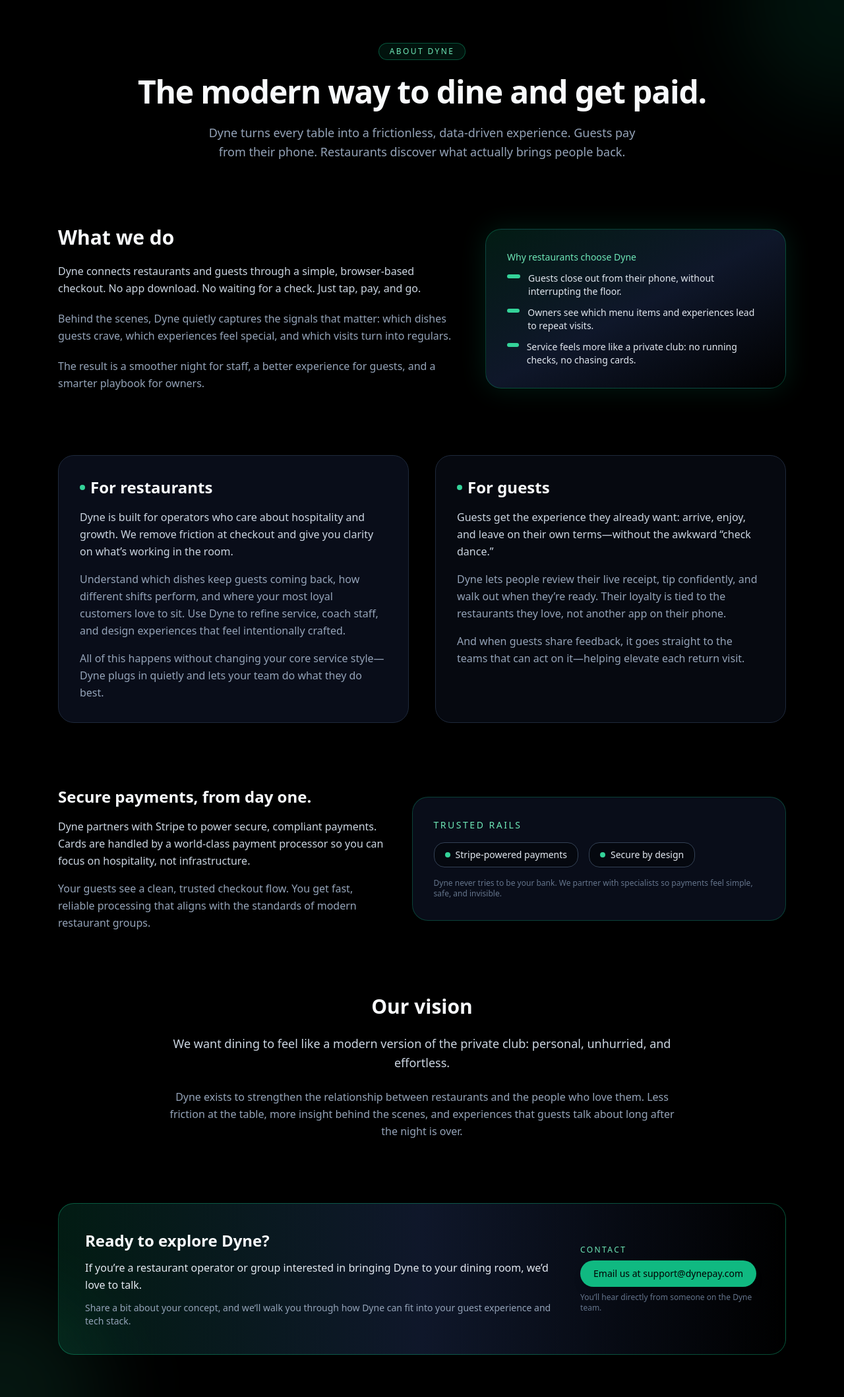
After one commit to justinhmosher/Digit, a Django app: page /about in a window 1280 px wide. The commit adds this page. Shown: the whole page at 66% size. Run offline with Django 5.2, Linux system fonts and the light colour scheme; some libraries are stand-ins or nearby versions.

Commit message:
polishing

```diff
--- a/core/urls.py
+++ b/core/urls.py
@@ -11,6 +11,7 @@ urlpatterns = [
 	path('',views_home.customer_home,name="homepage"),
     path("home",views.discovery,name="home"),
     path("terms", views.terms,name="terms"),
+    path("about", views.about_us,name="about_us"),
     path("privacy", views.privacy,name="privacy"),
     path("customer/signup", views.signup, name="signup"),
 	path('customer/signup/api/',views.customer_begin_api,name="customer_begin_api"),
--- a/core/views.py
+++ b/core/views.py
@@ -1132,6 +1132,9 @@ def terms(request):
 def privacy(request):
     return render(request, "core/privacy.html")
 
+def about_us(request):
+    return render(request, "core/about_us.html")
+
 @require_POST
 def owner_begin_existing_api(request):
     """
--- /dev/null
+++ b/templates/core/about_us.html
@@ -0,0 +1,216 @@
+<!DOCTYPE html>
+<html lang="en">
+<head>
+  <meta charset="UTF-8" />
+  <meta name="viewport" content="width=device-width, initial-scale=1" />
+  <title>About Us — Dyne</title>
+  <script src="https://cdn.tailwindcss.com"></script>
+</head>
+
+<body class="min-h-screen bg-black text-slate-50">
+  <div class="relative overflow-hidden">
+    <!-- Subtle gradient glow -->
+    <div class="pointer-events-none absolute inset-0">
+      <div class="absolute -top-40 -right-40 h-80 w-80 rounded-full bg-emerald-500/10 blur-3xl"></div>
+      <div class="absolute -bottom-40 -left-40 h-80 w-80 rounded-full bg-emerald-400/10 blur-3xl"></div>
+    </div>
+
+    <main class="relative z-10 max-w-6xl mx-auto px-6 py-16 space-y-24">
+
+      <!-- Hero -->
+      <section class="text-center space-y-6">
+        <span class="inline-flex items-center gap-2 rounded-full border border-emerald-500/40 bg-emerald-500/10 px-4 py-1 text-xs uppercase tracking-[0.2em] text-emerald-300">
+          About Dyne
+        </span>
+
+        <h1 class="text-4xl md:text-5xl font-semibold tracking-tight">
+          The modern way to dine and get paid.
+        </h1>
+
+        <p class="max-w-2xl mx-auto text-slate-400 text-lg leading-relaxed">
+          Dyne turns every table into a frictionless, data-driven experience.
+          Guests pay from their phone. Restaurants discover what actually brings
+          people back.
+        </p>
+      </section>
+
+      <!-- What is Dyne -->
+      <section class="grid md:grid-cols-[1.6fr,1.2fr] gap-10 items-center">
+        <div class="space-y-5">
+          <h2 class="text-2xl md:text-3xl font-semibold">
+            What we do
+          </h2>
+          <p class="text-slate-300 leading-relaxed">
+            Dyne connects restaurants and guests through a simple, browser-based
+            checkout. No app download. No waiting for a check. Just tap, pay,
+            and go.
+          </p>
+          <p class="text-slate-400 leading-relaxed">
+            Behind the scenes, Dyne quietly captures the signals that matter:
+            which dishes guests crave, which experiences feel special, and which
+            visits turn into regulars.
+          </p>
+          <p class="text-slate-400 leading-relaxed">
+            The result is a smoother night for staff, a better experience for
+            guests, and a smarter playbook for owners.
+          </p>
+        </div>
+
+        <div class="bg-gradient-to-br from-emerald-500/15 via-slate-900 to-black border border-emerald-500/30 rounded-3xl p-6 md:p-8 shadow-[0_0_40px_rgba(16,185,129,0.15)]">
+          <p class="text-sm font-medium text-emerald-300 mb-3">
+            Why restaurants choose Dyne
+          </p>
+          <ul class="space-y-3 text-slate-200 text-sm">
+            <li class="flex gap-3">
+              <span class="mt-1 h-1.5 w-6 rounded-full bg-emerald-400"></span>
+              <span>Guests close out from their phone, without interrupting the floor.</span>
+            </li>
+            <li class="flex gap-3">
+              <span class="mt-1 h-1.5 w-6 rounded-full bg-emerald-400"></span>
+              <span>Owners see which menu items and experiences lead to repeat visits.</span>
+            </li>
+            <li class="flex gap-3">
+              <span class="mt-1 h-1.5 w-6 rounded-full bg-emerald-400"></span>
+              <span>Service feels more like a private club: no running checks, no chasing cards.</span>
+            </li>
+          </ul>
+        </div>
+      </section>
+
+      <!-- Split: Restaurants vs Guests -->
+      <section class="grid md:grid-cols-2 gap-10">
+        <!-- Restaurants -->
+        <div class="bg-slate-900/60 border border-slate-800 rounded-3xl p-8 space-y-4">
+          <h2 class="text-xl md:text-2xl font-semibold flex items-center gap-2">
+            <span class="inline-block h-2 w-2 rounded-full bg-emerald-400"></span>
+            For restaurants
+          </h2>
+          <p class="text-slate-300 leading-relaxed">
+            Dyne is built for operators who care about hospitality and growth.
+            We remove friction at checkout and give you clarity on what’s
+            working in the room.
+          </p>
+          <p class="text-slate-400 leading-relaxed">
+            Understand which dishes keep guests coming back, how different
+            shifts perform, and where your most loyal customers love to sit.
+            Use Dyne to refine service, coach staff, and design experiences
+            that feel intentionally crafted.
+          </p>
+          <p class="text-slate-400 leading-relaxed">
+            All of this happens without changing your core service style—
+            Dyne plugs in quietly and lets your team do what they do best.
+          </p>
+        </div>
+
+        <!-- Guests -->
+        <div class="bg-slate-900/40 border border-slate-800 rounded-3xl p-8 space-y-4">
+          <h2 class="text-xl md:text-2xl font-semibold flex items-center gap-2">
+            <span class="inline-block h-2 w-2 rounded-full bg-emerald-400"></span>
+            For guests
+          </h2>
+          <p class="text-slate-300 leading-relaxed">
+            Guests get the experience they already want: arrive, enjoy,
+            and leave on their own terms—without the awkward “check dance.”
+          </p>
+          <p class="text-slate-400 leading-relaxed">
+            Dyne lets people review their live receipt, tip confidently,
+            and walk out when they’re ready. Their loyalty is tied to
+            the restaurants they love, not another app on their phone.
+          </p>
+          <p class="text-slate-400 leading-relaxed">
+            And when guests share feedback, it goes straight to the teams
+            that can act on it—helping elevate each return visit.
+          </p>
+        </div>
+      </section>
+
+      <!-- Stripe + Trust -->
+      <section class="grid md:grid-cols-[1.4fr,1.6fr] gap-10 items-center">
+        <div class="space-y-4">
+          <h2 class="text-2xl font-semibold">
+            Secure payments, from day one.
+          </h2>
+          <p class="text-slate-300 leading-relaxed">
+            Dyne partners with Stripe to power secure, compliant payments.
+            Cards are handled by a world-class payment processor so you
+            can focus on hospitality, not infrastructure.
+          </p>
+          <p class="text-slate-400 leading-relaxed">
+            Your guests see a clean, trusted checkout flow. You get fast,
+            reliable processing that aligns with the standards of modern
+            restaurant groups.
+          </p>
+        </div>
+
+        <div class="bg-slate-900/60 border border-emerald-500/30 rounded-3xl p-6 md:p-8 flex flex-col gap-4">
+          <p class="text-sm uppercase tracking-[0.18em] text-emerald-300">
+            Trusted rails
+          </p>
+          <div class="flex flex-wrap items-center gap-4">
+            <div class="inline-flex items-center gap-2 rounded-2xl border border-slate-700 px-4 py-2 bg-black/40">
+              <div class="h-2 w-2 rounded-full bg-emerald-400"></div>
+              <span class="text-sm text-slate-200">Stripe-powered payments</span>
+            </div>
+            <div class="inline-flex items-center gap-2 rounded-2xl border border-slate-700 px-4 py-2 bg-black/40">
+              <div class="h-2 w-2 rounded-full bg-emerald-400"></div>
+              <span class="text-sm text-slate-200">Secure by design</span>
+            </div>
+          </div>
+          <p class="text-xs text-slate-500">
+            Dyne never tries to be your bank. We partner with specialists
+            so payments feel simple, safe, and invisible.
+          </p>
+        </div>
+      </section>
+
+      <!-- Vision -->
+      <section class="max-w-3xl mx-auto text-center space-y-6">
+        <h2 class="text-2xl md:text-3xl font-semibold">
+          Our vision
+        </h2>
+        <p class="text-slate-300 text-lg leading-relaxed">
+          We want dining to feel like a modern version of the private club:
+          personal, unhurried, and effortless.
+        </p>
+        <p class="text-slate-400 leading-relaxed">
+          Dyne exists to strengthen the relationship between restaurants and
+          the people who love them. Less friction at the table, more insight
+          behind the scenes, and experiences that guests talk about long after
+          the night is over.
+        </p>
+      </section>
+
+      <!-- Contact / CTA -->
+      <section class="border border-emerald-500/40 rounded-3xl bg-gradient-to-r from-emerald-500/15 via-slate-900 to-black p-8 md:p-10 flex flex-col md:flex-row items-start md:items-center justify-between gap-6">
+        <div class="space-y-3">
+          <h2 class="text-2xl font-semibold">
+            Ready to explore Dyne?
+          </h2>
+          <p class="text-slate-200 leading-relaxed">
+            If you’re a restaurant operator or group interested in bringing
+            Dyne to your dining room, we’d love to talk.
+          </p>
+          <p class="text-slate-400 text-sm">
+            Share a bit about your concept, and we’ll walk you through how Dyne
+            can fit into your guest experience and tech stack.
+          </p>
+        </div>
+
+        <div class="space-y-2">
+          <p class="text-xs uppercase tracking-[0.2em] text-emerald-300">
+            Contact
+          </p>
+          <a href="mailto:support@dynepay.com"
+             class="inline-flex items-center justify-center rounded-full bg-emerald-500 hover:bg-emerald-400 px-5 py-2.5 text-sm font-medium text-black shadow-lg transition">
+            Email us at support@dynepay.com
+          </a>
+          <p class="text-xs text-slate-500 mt-1">
+            You’ll hear directly from someone on the Dyne team.
+          </p>
+        </div>
+      </section>
+
+    </main>
+  </div>
+</body>
+</html>
```
Also changed, not shown: omnivore_fake_store.json (+87 -1 lines), templates/core/profile.html (+15 -118 lines).
